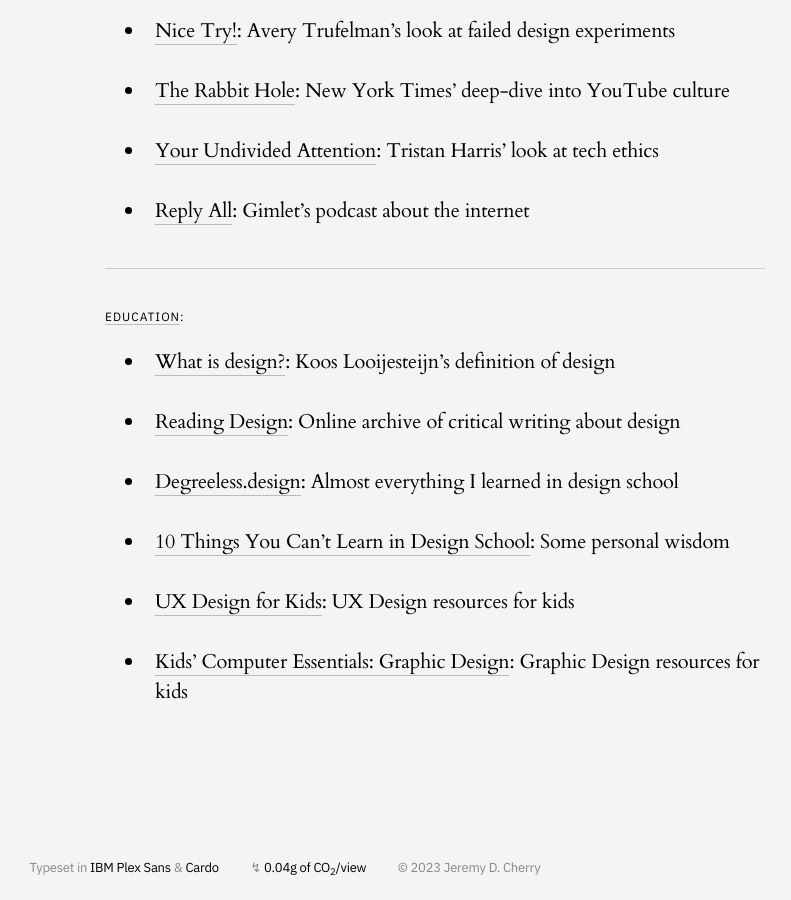
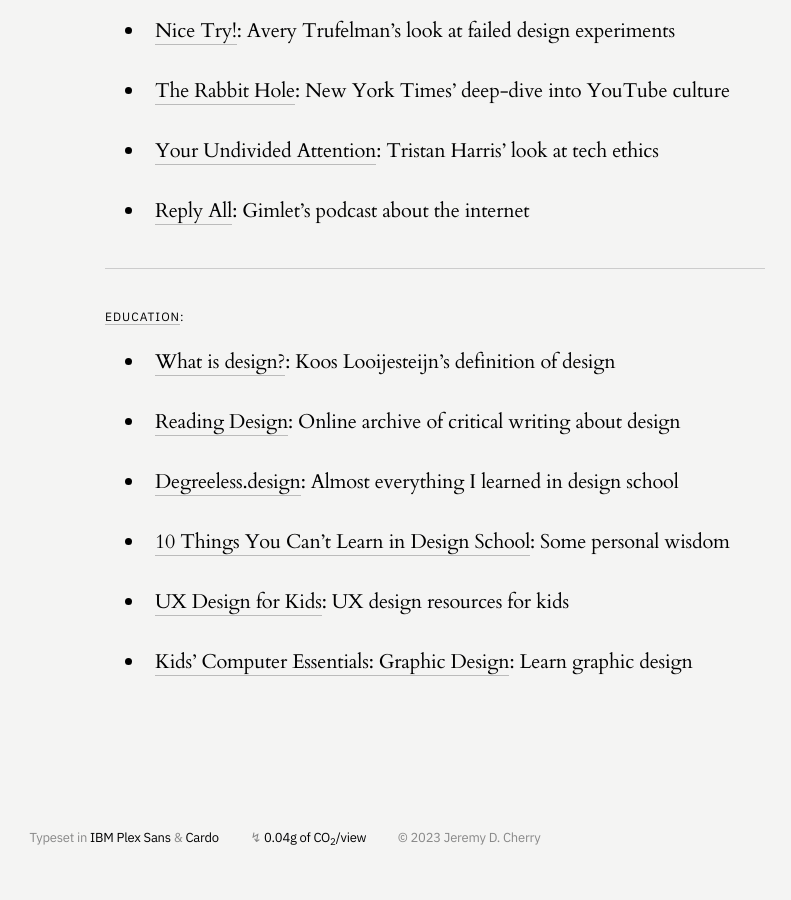
Before and after one commit to jeremydcherry/jeremydcherry.github.io, a Jekyll site: the page built from content/resources.md, in a window 1280 px wide and 900 px high, scrolled down 3594 px. Shown: the whole window, without its empty margins (355-1146 px from the left). Built offline with Jekyll 4.4.1, drawn with Linux system fonts in a browser that asks for light colours; after the commit the page ends 4464 px from its top, so only the background shows below that.

Commit message:
Updated resources

```diff
--- a/content/resources.md
+++ b/content/resources.md
@@ -145,6 +145,6 @@
 
 - [10 Things You Can’t Learn in Design School](https://medium.com/journey-group/10-things-you-cant-learn-in-design-school-7a70ec63550c): Some personal wisdom
 
-- [UX Design for Kids](https://praxent.com/blog/ux-design-thinking-for-kids-guide): UX Design resources for kids
+- [UX Design for Kids](https://praxent.com/blog/ux-design-thinking-for-kids-guide): UX design resources for kids
 
-- [Kids' Computer Essentials: Graphic Design](https://www.uscareerinstitute.edu/blog/kids-computer-essentials-graphic-design): Graphic Design resources for kids
+- [Kids' Computer Essentials: Graphic Design](https://www.uscareerinstitute.edu/blog/kids-computer-essentials-graphic-design): Learn graphic design
```
